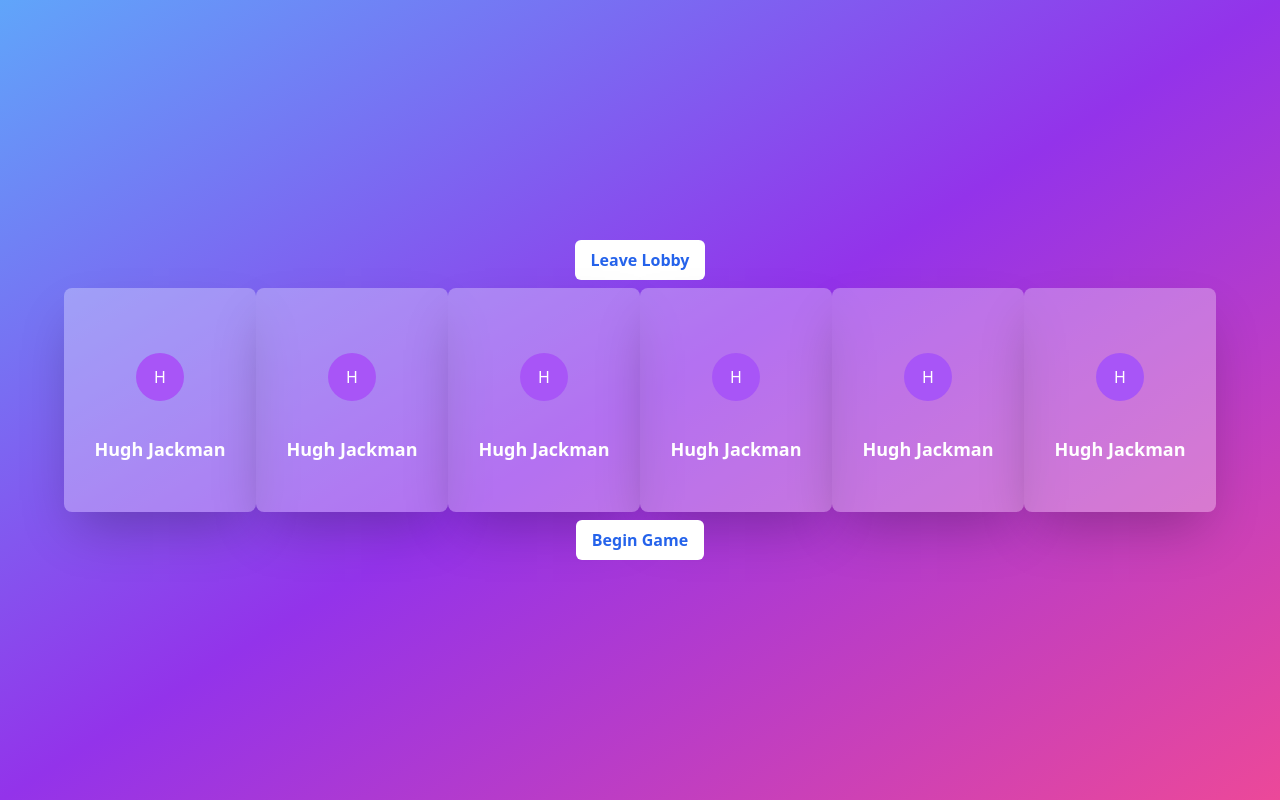
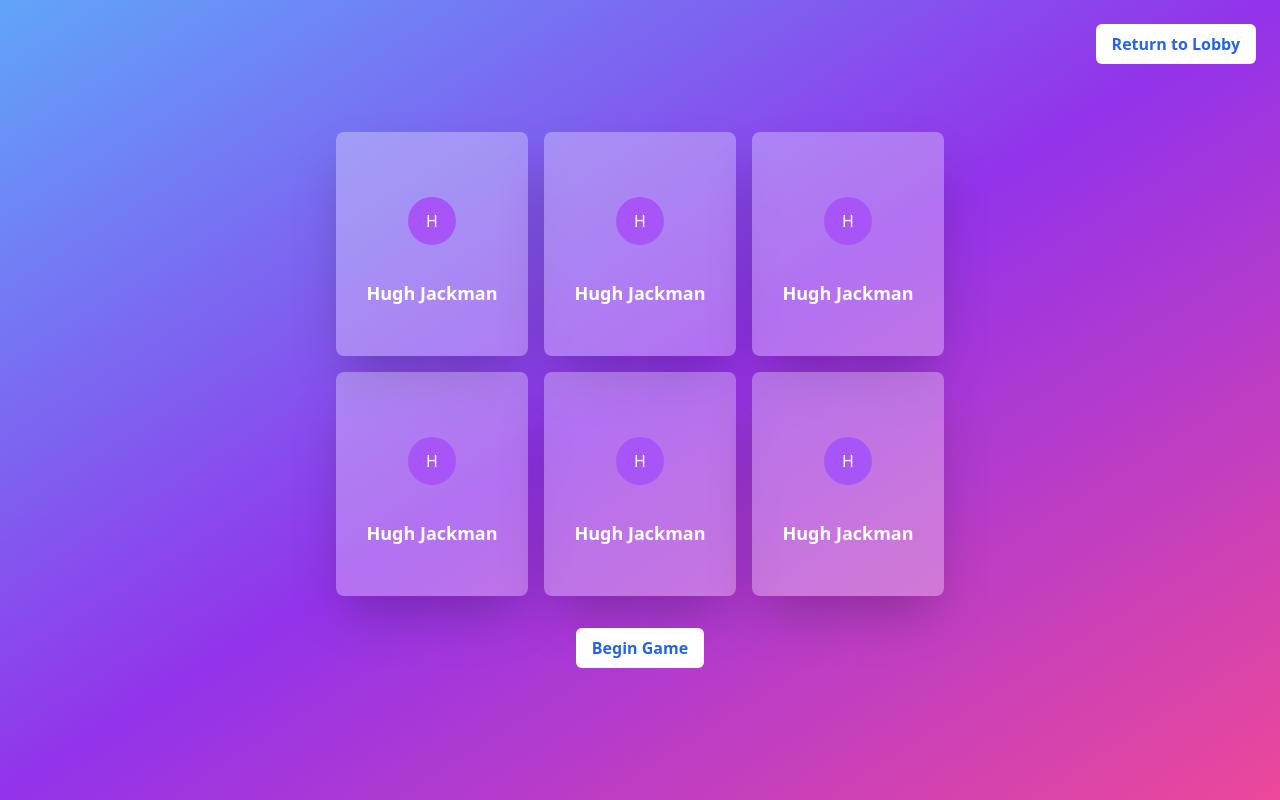
Before and after one commit to prestonButton/DiceGame, a React (Vite) app in the folder app/diceGame/: page /lobby in a window 1280 px wide. Built offline with nearby package versions, Linux system fonts and the light colour scheme.

Commit message:
update UI for lobby page

```diff
--- a/app/diceGame/src/pages/lobby.jsx
+++ b/app/diceGame/src/pages/lobby.jsx
@@ -5,16 +5,15 @@
 
 const Lobby = () => {
   return (
-    <div>
     <div className="h-screen bg-gradient-to-br from-blue-400 via-purple-600 to-pink-500 flex items-center justify-center text-white">
       <div className="flex flex-col justify-center items-center h-screen">
         <Link
           to="/"
-            className="m-2 py-2 px-4 bg-white text-blue-600 font-semibold rounded-md"
+          className="absolute top-4 right-4 m-2 py-2 px-4 bg-white text-blue-600 font-semibold rounded-md"
         >
-            Leave Lobby
+          Return to Lobby
         </Link>
-          <div className="flex flex-wrap justify-center">
+        <div className="grid grid-cols-3 gap-4 mt-8">
           <UserCard />
           <UserCard />
           <UserCard />
@@ -24,11 +23,10 @@
         </div>
         <Link
           to="/"
-            className="m-2 py-2 px-4 bg-white text-blue-600 font-semibold rounded-md"
+          className="m-8 py-2 px-4 bg-white text-blue-600 font-semibold rounded-md"
         >
           Begin Game
         </Link>
-        </div>
       </div>
     </div>
   );
```
Lines whose indentation alone changed are shown as unchanged.
